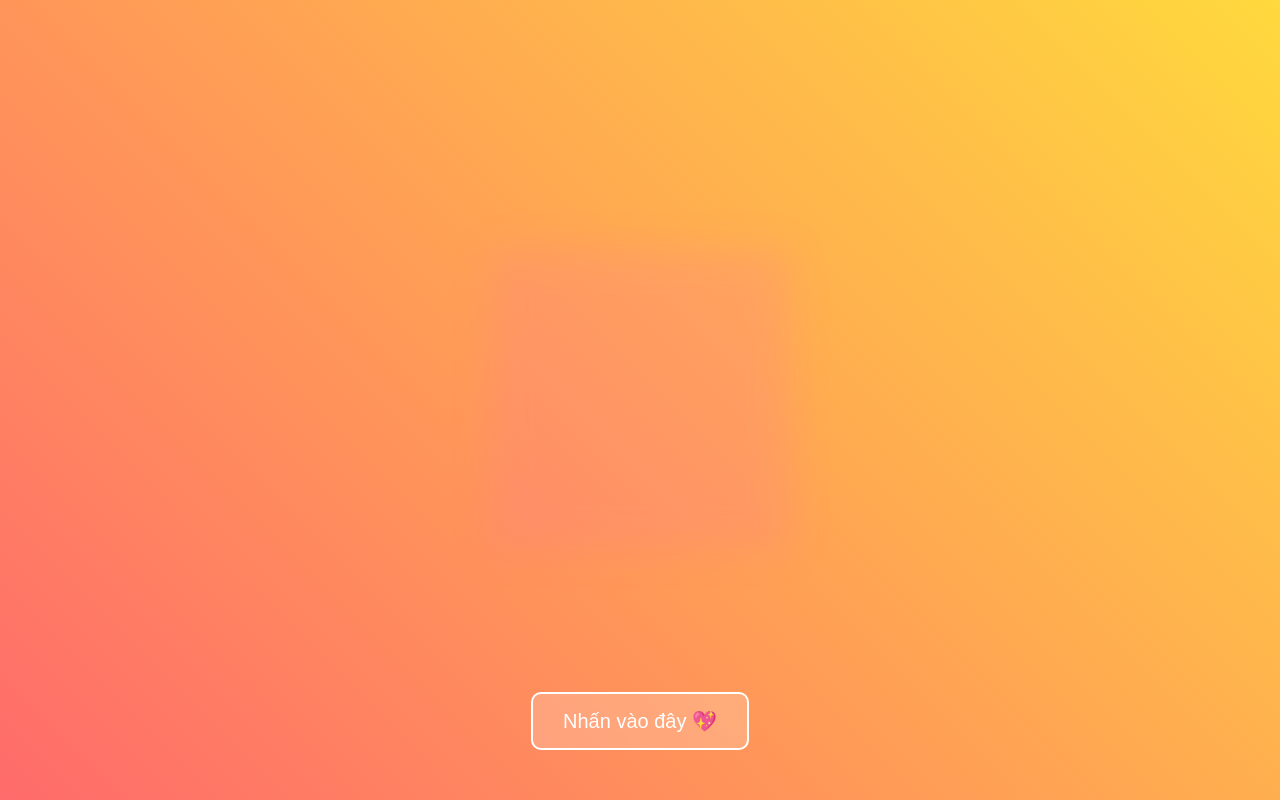
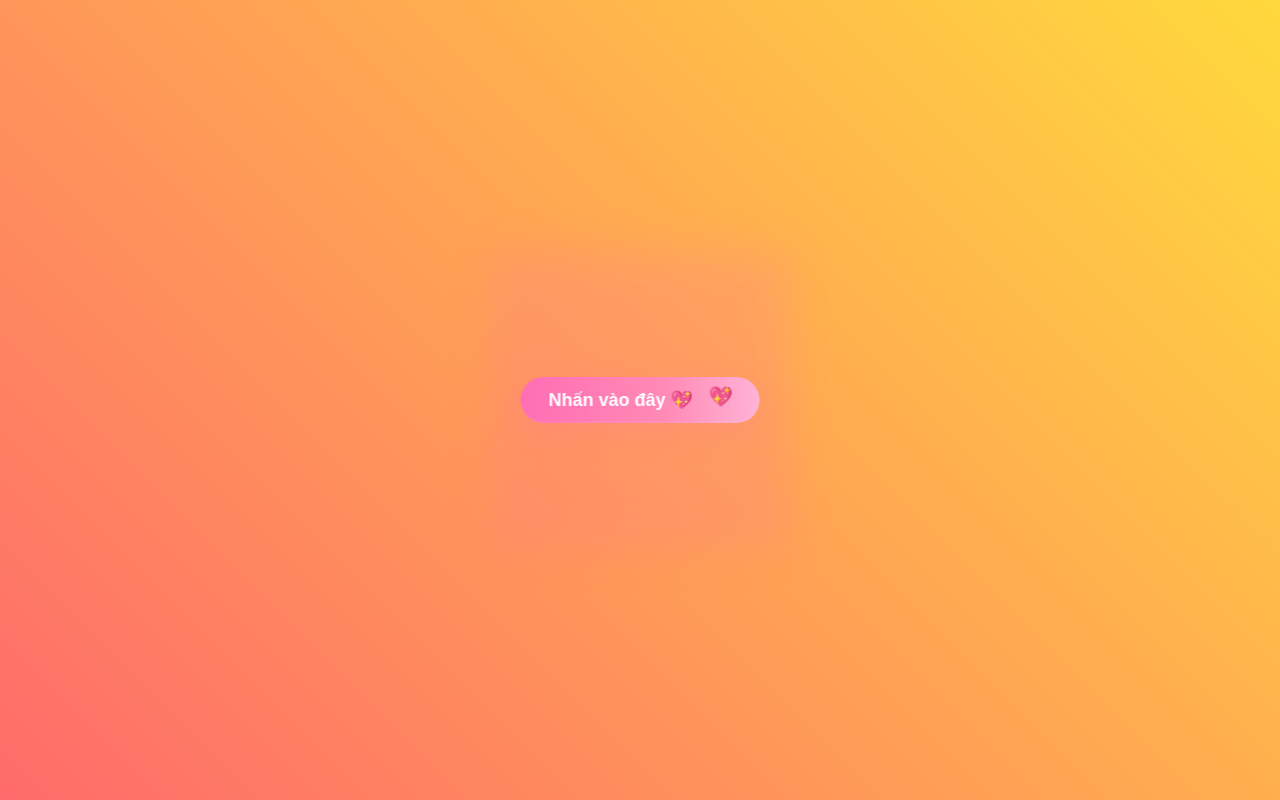
Before and after one commit to TranVanAn5/HeartPage, a plain HTML site: page index.html in a window 1280 px wide. Drawn offline with Linux system fonts and the light colour scheme.

Commit message:
edit button

```diff
--- a/index.html
+++ b/index.html
@@ -1,5 +1,6 @@
 <!DOCTYPE html>
 <html lang="vi">
+
 <head>
   <meta charset="UTF-8">
   <title>Trái tim đập</title>
@@ -32,11 +33,25 @@
     }
 
     @keyframes heartbeat {
-      0% { transform: scale(1); }
-      14% { transform: scale(1.3); }
-      28% { transform: scale(1); }
-      42% { transform: scale(1.3); }
-      70% { transform: scale(1); }
+      0% {
+        transform: scale(1);
+      }
+
+      14% {
+        transform: scale(1.3);
+      }
+
+      28% {
+        transform: scale(1);
+      }
+
+      42% {
+        transform: scale(1.3);
+      }
+
+      70% {
+        transform: scale(1);
+      }
     }
 
     .glow {
@@ -49,31 +64,122 @@
     }
 
     @keyframes glow {
-      0% { opacity: 0.3; }
-      50% { opacity: 0.6; }
-      100% { opacity: 0.3; }
+      0% {
+        opacity: 0.3;
+      }
+
+      50% {
+        opacity: 0.6;
+      }
+
+      100% {
+        opacity: 0.3;
+      }
     }
 
     button {
       position: absolute;
-      bottom: 50px;
-      padding: 15px 30px;
-      font-size: 20px;
-      background: rgba(255, 255, 255, 0.2);
-      color: white;
-      border: 2px solid white;
-      border-radius: 10px;
+      left: 50%;
+      top: 50%;
+      transform: translate(-50%, -50%);
+      display: inline-flex;
+      align-items: center;
+      gap: 10px;
+      padding: 12px 28px;
+      font-size: 18px;
+      font-weight: 700;
+      color: #fff;
+      background: linear-gradient(90deg, #ff6eb4 0%, #ff8ab6 60%, #ffb3d6 100%);
+      border: none;
+      border-radius: 999px;
+      box-shadow: 0 10px 30px rgba(255, 110, 180, 0.18), inset 0 -2px 0 rgba(255, 255, 255, 0.06);
       cursor: pointer;
-      transition: 0.3s;
-      backdrop-filter: blur(5px);
+      transition: transform .18s cubic-bezier(.2, .9, .3, 1), box-shadow .18s, opacity .12s;
+      backdrop-filter: blur(6px);
+      z-index: 6;
+      max-width: 90%;
+      white-space: nowrap;
+    }
+
+    button::after {
+      content: "💖";
+      display: inline-block;
+      margin-left: 6px;
+      transform-origin: center;
+      animation: heartPop 1.6s ease-in-out infinite;
+    }
+
+    @keyframes heartPop {
+      0% {
+        transform: translateY(0) scale(1);
+      }
+
+      14% {
+        transform: translateY(-3px) scale(1.08);
+      }
+
+      28% {
+        transform: translateY(0) scale(1);
+      }
+
+      100% {
+        transform: translateY(0) scale(1);
+      }
     }
 
     button:hover {
-      background: rgba(255, 255, 255, 0.4);
-      transform: scale(1.1);
+      transform: translate(-50%, -50%) translateY(-4px) scale(1.03);
+      box-shadow: 0 18px 48px rgba(255, 110, 180, 0.28);
+      opacity: 0.98;
+    }
+
+    button:active {
+      transform: translate(-50%, -50%) translateY(0) scale(.98);
+      box-shadow: 0 6px 18px rgba(255, 110, 180, 0.16);
+    }
+
+    button:focus-visible {
+      outline: 3px solid rgba(255, 110, 180, 0.18);
+      outline-offset: 4px;
+    }
+
+    /* subtle pop for the little heart */
+    @keyframes heartPop {
+      0% {
+        transform: translateY(0) scale(1);
+      }
+
+      14% {
+        transform: translateY(-3px) scale(1.08);
+      }
+
+      28% {
+        transform: translateY(0) scale(1);
+      }
+
+      100% {
+        transform: translateY(0) scale(1);
+      }
+    }
+
+    button:hover {
+      transform: translateX(-50%) translateY(-4px) scale(1.03);
+      box-shadow: 0 18px 48px rgba(255, 110, 180, 0.28);
+      opacity: 0.98;
+    }
+
+    button:active {
+      transform: translateX(-50%) translateY(0) scale(.98);
+      box-shadow: 0 6px 18px rgba(255, 110, 180, 0.16);
+    }
+
+    button:focus-visible {
+      outline: 3px solid rgba(255, 110, 180, 0.18);
+      outline-offset: 4px;
     }
   </style>
 </head>
+
 <body>
   <div class="heart-container">
     <div class="glow"></div>
@@ -83,10 +189,11 @@
 
   <script>
     // Thêm hiệu ứng click
-    document.querySelector('.heart-container').addEventListener('click', function() {
+    document.querySelector('.heart-container').addEventListener('click', function () {
       this.style.transform = 'scale(0.9)';
       setTimeout(() => this.style.transform = 'scale(1)', 150);
     });
   </script>
 </body>
+
 </html>
```
